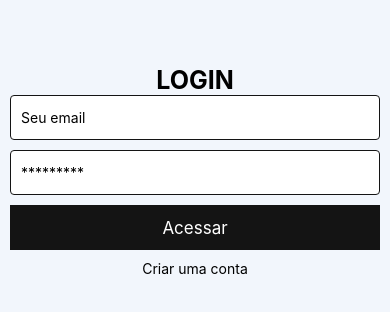
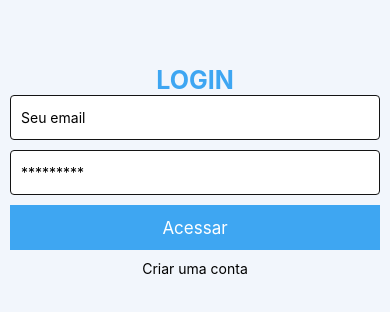
Before and after one commit to ricardodiasdev/tarefasapp, a React Native app: screen / in a window 390 px wide. Shown: the top 312 px of the page. Built offline with nearby package versions, Linux system fonts and the light colour scheme.

Commit message:
Finalizando tela login/cadastro

```diff
--- a/src/components/Login/index.js
+++ b/src/components/Login/index.js
@@ -8,6 +8,7 @@ import {
 import React, { useState, useRef } from "react";
 
 const Login = () => {
+  const [type, setType] = useState("login");
   const [email, setEmail] = useState();
   const [password, setPassword] = useState();
   const inputRef = useRef(null);
@@ -20,7 +21,14 @@ const Login = () => {
   };
   return (
     <View style={styles.container}>
-      <Text style={styles.text}>LOGIN</Text>
+      <Text
+        style={[
+          styles.text,
+          { color: type === "login" ? "#3ea6f2" : "#141414" },
+        ]}
+      >
+        {type === "login" ? "LOGIN" : "CADASTRO"}
+      </Text>
       <TextInput
         placeholder="Seu email"
         style={styles.input}
@@ -34,11 +42,25 @@ const Login = () => {
         value={password}
         onChangeText={(text) => setPassword(text)}
       />
-      <TouchableOpacity style={styles.handleLogin} onPress={handleLogin}>
-        <Text style={styles.loginText}>Acessar</Text>
+      <TouchableOpacity
+        style={[
+          styles.handleLogin,
+          { backgroundColor: type === "login" ? "#3ea6f2" : "#141414" },
+        ]}
+        onPress={handleLogin}
+      >
+        <Text style={styles.loginText}>
+          {type === "login" ? "Acessar" : "Cadastrar"}
+        </Text>
       </TouchableOpacity>
-      <TouchableOpacity>
-        <Text style={{ textAlign: "center" }}>Criar uma conta</Text>
+      <TouchableOpacity
+        onPress={() =>
+          setType((type) => (type === "login" ? "cadastrar" : "login"))
+        }
+      >
+        <Text style={{ textAlign: "center" }}>
+          {type === "login" ? "Criar uma conta" : "Já possuo uma conta"}
+        </Text>
       </TouchableOpacity>
     </View>
   );
```
